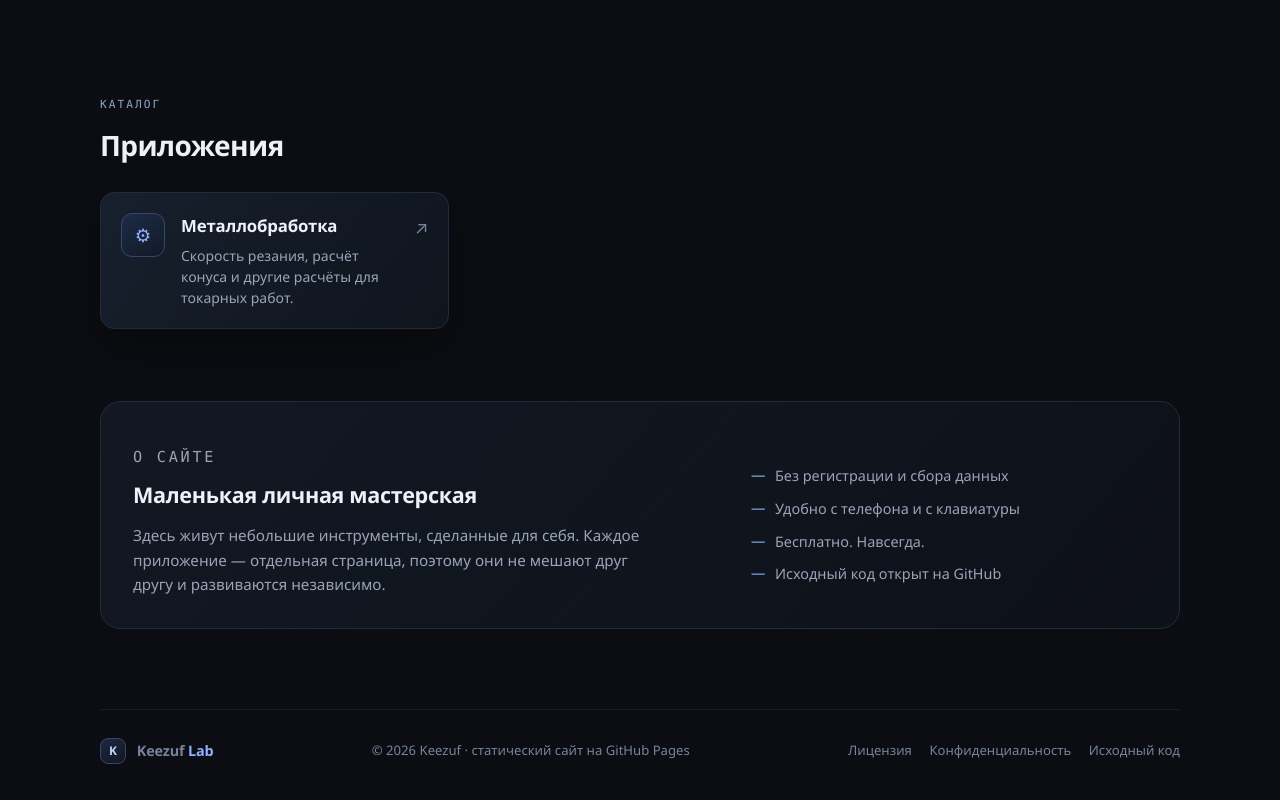
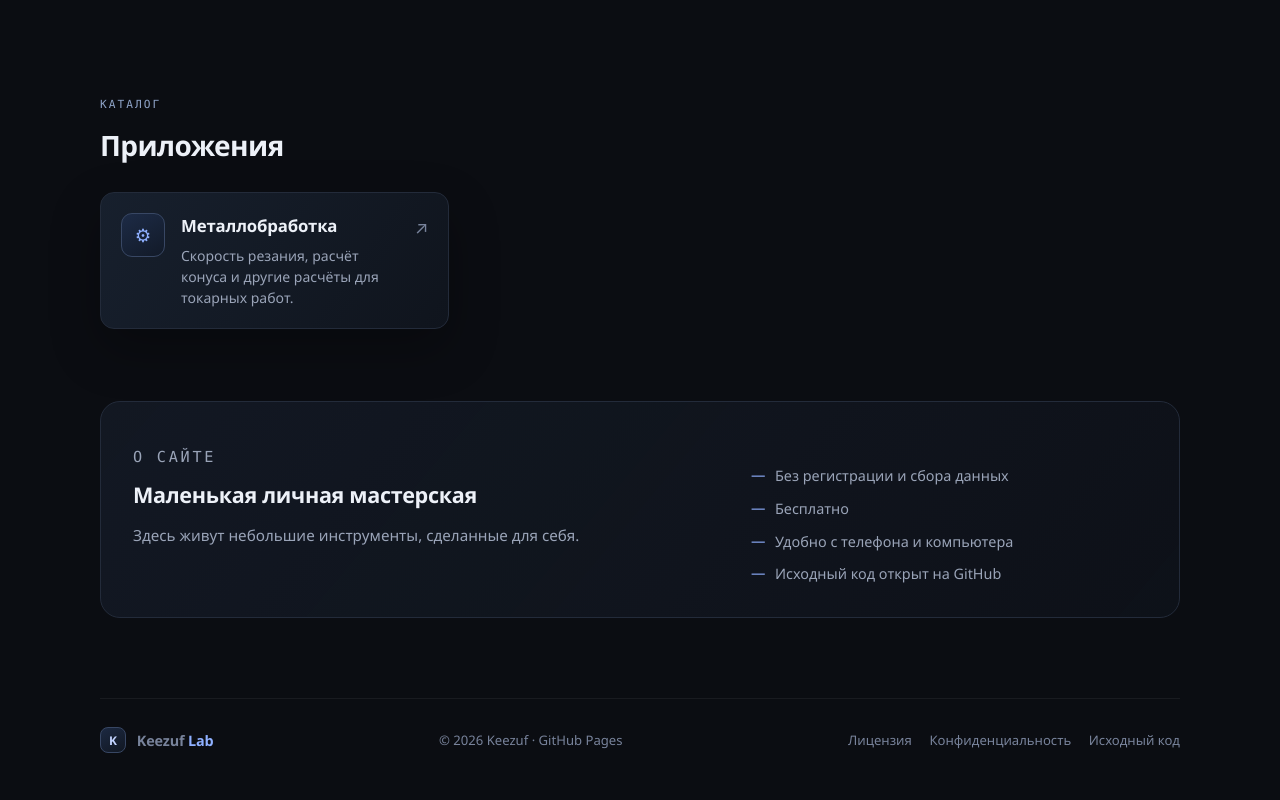
Before and after one commit to keezuf/keezuf.github.io, a plain HTML site: page index.html in a window 1280 px wide. Shown: the part 578-1378 px from the top of the page. Drawn offline with Linux system fonts and the light colour scheme.

Commit message:
site: правки главной, политики и подвала
Короткий подвал «Keezuf · GitHub Pages», короче текст «О сайте», уточнения в политике конфиденциальности.

```diff
--- a/index.html
+++ b/index.html
@@ -81,12 +81,12 @@
           <div>
             <p class="eyebrow">О сайте</p>
             <h2 id="about-title">Маленькая личная мастерская</h2>
-            <p>Здесь живут небольшие инструменты, сделанные для себя. Каждое приложение — отдельная страница, поэтому они не мешают друг другу и развиваются независимо.</p>
+            <p>Здесь живут небольшие инструменты, сделанные для себя.</p>
           </div>
           <ul class="about-list">
             <li>Без регистрации и сбора данных</li>
-            <li>Удобно с телефона и с клавиатуры</li>
-            <li>Бесплатно. Навсегда.</li>
+            <li>Бесплатно</li>
+            <li>Удобно с телефона и компьютера</li>
             <li>Исходный код открыт на GitHub</li>
           </ul>
         </div>
@@ -99,7 +99,7 @@
       <span class="brand-mark" aria-hidden="true">K</span>
       <span>Keezuf <b>Lab</b></span>
     </a>
-    <p>© <span id="year">2026</span> Keezuf · статический сайт на GitHub Pages</p>
+    <p>© <span id="year">2026</span> Keezuf · GitHub Pages</p>
     <p class="footer-links">
       <a href="license.html">Лицензия</a>
       <a href="privacy.html">Конфиденциальность</a>
```
Also changed, not shown: license.html (+1 -1 lines), privacy.html (+3 -3 lines).
